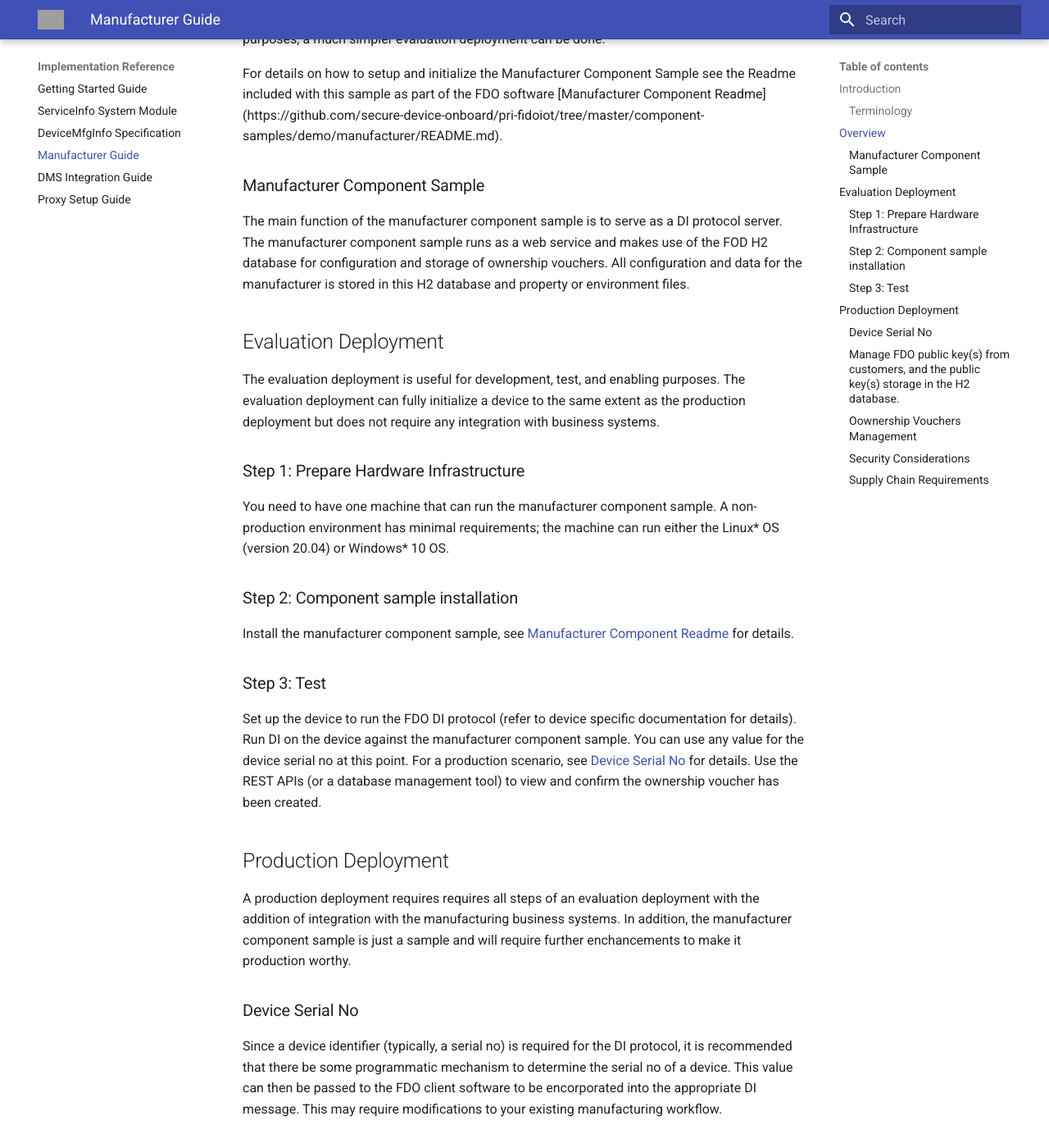
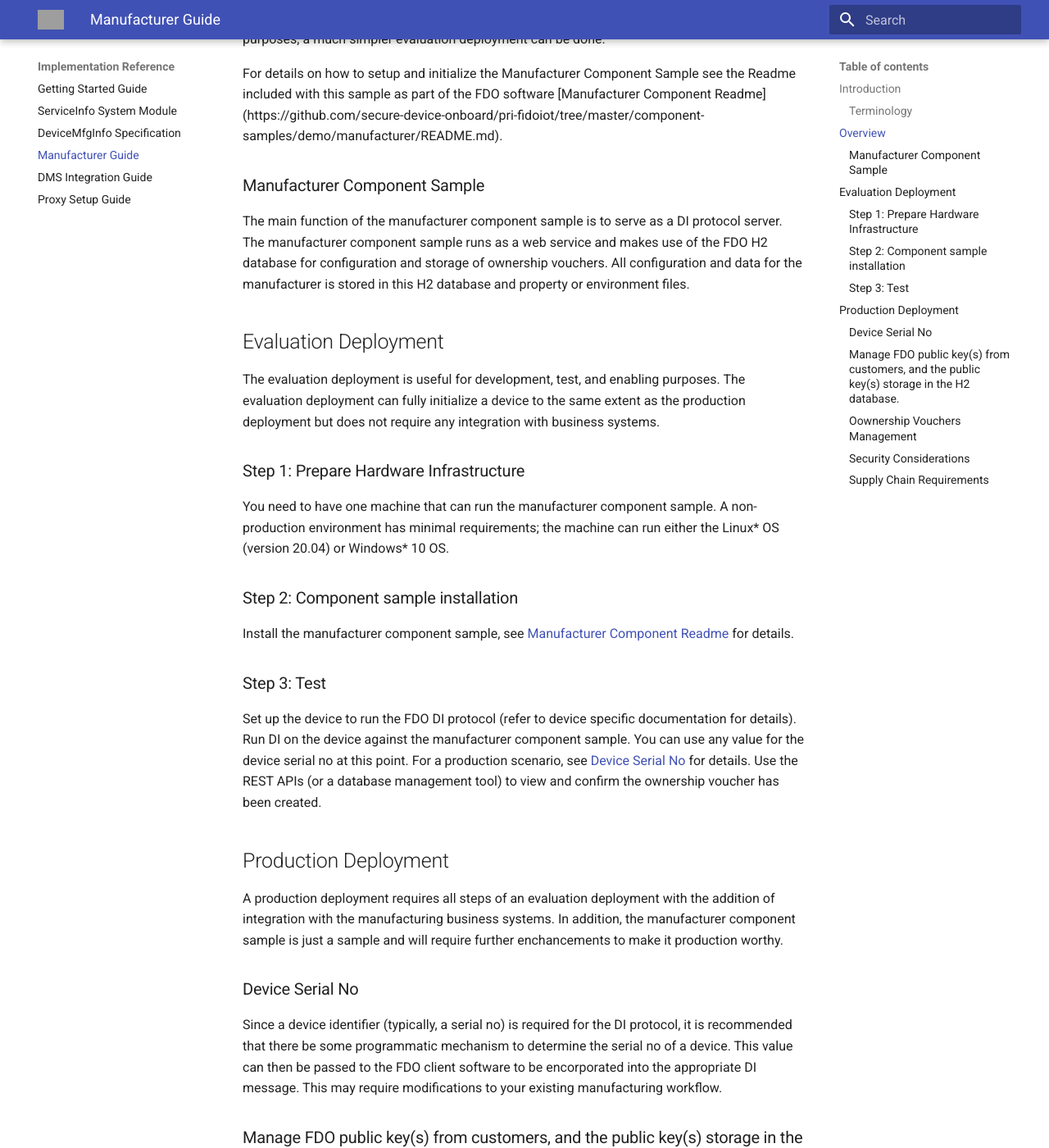
Before and after one commit to fido-device-onboard/docs-fidoiot, an MkDocs documentation site: the page built from docs/implementation-references/manufacturer-guide.md, in a window 1280 px wide and 1400 px high, scrolled down 838 px. Shown: the whole window at 82% size. Built offline with MkDocs 1.6.1 and Material for MkDocs 9.7.7, drawn with Linux system fonts in a browser that asks for light colours; some of the changed text lies outside the part shown; grey boxes are pictures that could not be loaded.

Commit message:
Update manufacturer-guide.md

```diff
--- a/docs/implementation-references/manufacturer-guide.md
+++ b/docs/implementation-references/manufacturer-guide.md
@@ -13,7 +13,7 @@
 For details on how to setup and initialize the Manufacturer Component Sample see the Readme included with this sample as part of the FDO software [Manufacturer Component Readme] (https://github.com/secure-device-onboard/pri-fidoiot/tree/master/component-samples/demo/manufacturer/README.md).
 
 ### Manufacturer Component Sample
-The main function of the manufacturer component sample is to serve as a DI protocol server. The manufacturer component sample runs as a web service and makes use of the FOD H2 database for configuration and storage of ownership vouchers. All configuration and data for the manufacturer is stored in this H2 database and property or environment files.
+The main function of the manufacturer component sample is to serve as a DI protocol server. The manufacturer component sample runs as a web service and makes use of the FDO H2 database for configuration and storage of ownership vouchers. All configuration and data for the manufacturer is stored in this H2 database and property or environment files.
 
 ## Evaluation Deployment
 The evaluation deployment is useful for development, test, and enabling purposes. The evaluation deployment can fully initialize a device to the same extent as the production deployment but does not require any integration with business systems.
@@ -25,7 +25,7 @@
 Set up the device to run the FDO DI protocol (refer to device specific documentation for details). Run DI on the device against the manufacturer component sample. You can use any value for the device serial no at this point. For a production scenario, see [Device Serial No](device-mfg-info.md) for details. Use the REST APIs (or a database management tool) to view and confirm the ownership voucher has been created.
 
 ## Production Deployment
-A production deployment requires requires all steps of an evaluation deployment with the addition of integration with the manufacturing business systems. In addition, the manufacturer component sample is just a sample and will require further enchancements to make it production worthy.
+A production deployment requires all steps of an evaluation deployment with the addition of integration with the manufacturing business systems. In addition, the manufacturer component sample is just a sample and will require further enchancements to make it production worthy.
 
 ### Device Serial No
 Since a device identifier (typically, a serial no) is required for the DI protocol, it is recommended that there be some programmatic mechanism to determine the serial no of a device. This value can then be passed to the FDO client software to be encorporated into the appropriate DI message. This may require modifications to your existing manufacturing workflow.
```
Also changed, not shown: other parts of docs/implementation-references/manufacturer-guide.md (+1 -1 lines).
